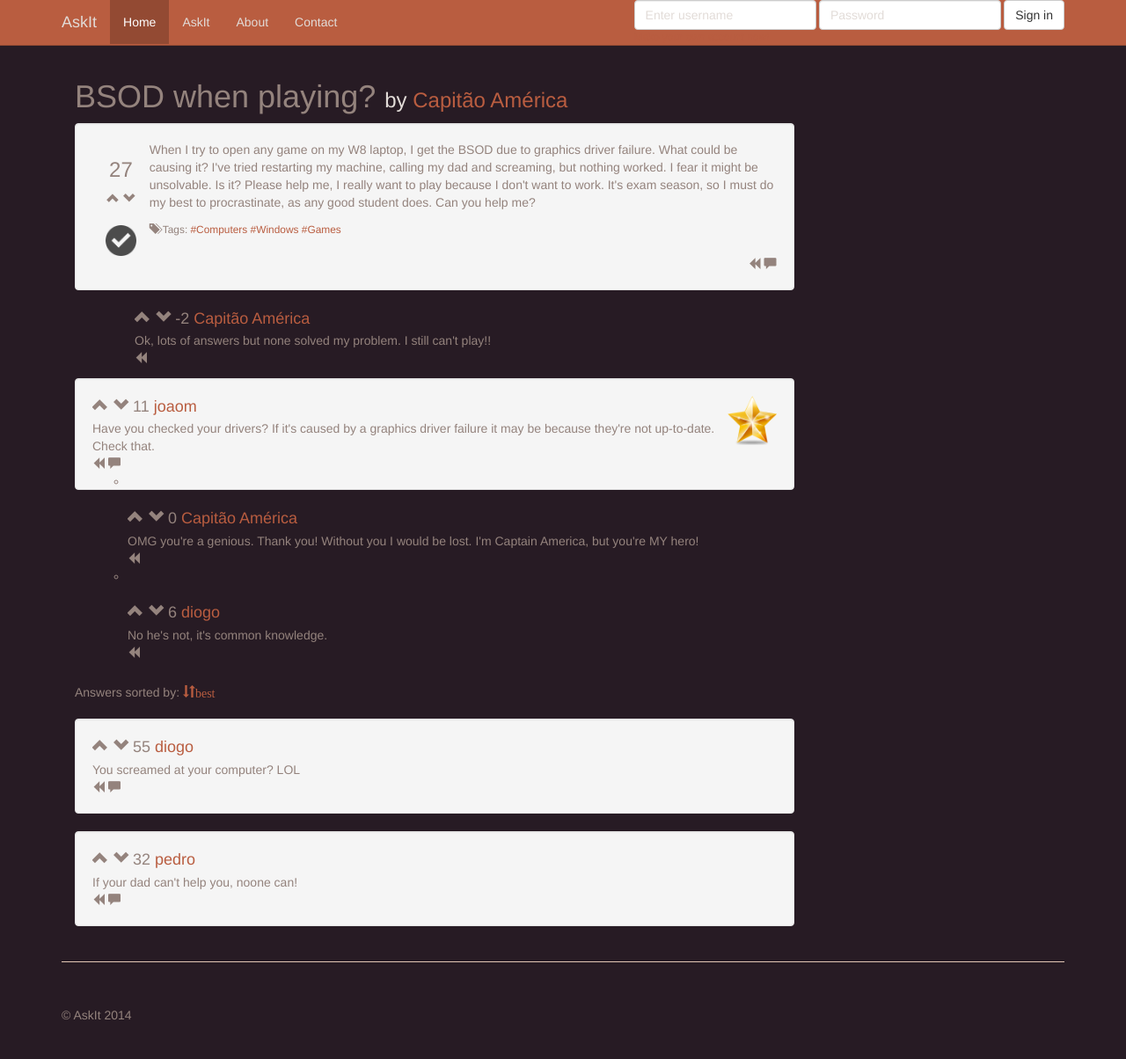
After one commit to JoaoMonteiro100/LBAW, a PHP site: page /questionpageguest.php in a window 1280 px wide. The commit adds this page. Shown: the whole page at 88% size. Run offline with PHP 8.4, Linux system fonts and the light colour scheme; some libraries are stand-ins or nearby versions.

Commit message:
pag pergunta

```diff
--- a/profile.php
+++ b/profile.php
@@ -91,6 +91,7 @@
                     <div class="col-sm-6 col-md-8">
                         <h4>
                             Capitão América</h4>
+							<img class="media-object" src="badge.png" width="55" title="200+ points">Score: 231<br><br>
                         <small>
                         <p>
 							<i class="glyphicon glyphicon-user"></i> Cpt_America
--- a/profile2.php
+++ b/profile2.php
@@ -98,6 +98,7 @@
                     <div class="col-sm-6 col-md-8">
                         <h4>
                             Capitão América</h4>
+							<img class="media-object" src="badge.png" width="55" title="200+ points">Score: 231<br><br>
                         <small>
                         <p>
 							<i class="glyphicon glyphicon-user"></i> <input type="text" value="Cpt_America">
--- /dev/null
+++ b/questionpageguest.php
@@ -0,0 +1,268 @@
+<!DOCTYPE html>
+<html lang="en">
+  <head>
+    <meta charset="utf-8">
+    <meta http-equiv="X-UA-Compatible" content="IE=edge">
+    <meta name="viewport" content="width=device-width, initial-scale=1">
+    <meta name="description" content="Want to know something? Just AskIt!">
+    <meta name="author" content="Grupo 54">
+    <link rel="shortcut icon" href="../../assets/ico/favicon.ico">
+
+    <title>AskIt</title>
+
+    <!-- Bootstrap core CSS -->
+    <!--<link href="css/bootstrap.min.css" rel="stylesheet">-->
+
+    <!-- Custom styles for this template -->
+	<!--<link href="css/cover.css" rel="stylesheet">-->
+    <link href="css/offcanvas.css" rel="stylesheet">
+	<link href="css/justified-nav.css" rel="stylesheet">
+    <link href="css/lavish-bootstrap.css" rel="stylesheet">
+	<link href="less/variables.less" rel="stylesheet">
+
+    <!-- Just for debugging purposes. Don't actually copy this line! -->
+    <!--[if lt IE 9]><script src="../../assets/js/ie8-responsive-file-warning.js"></script><![endif]-->
+
+    <!-- HTML5 shim and Respond.js IE8 support of HTML5 elements and media queries -->
+    <!--[if lt IE 9]>
+      <script src="https://oss.maxcdn.com/libs/html5shiv/3.7.0/html5shiv.js"></script>
+      <script src="https://oss.maxcdn.com/libs/respond.js/1.4.2/respond.min.js"></script>
+    <![endif]-->
+  </head>
+
+  <body>
+<div class="navbar navbar-inverse navbar-fixed-top" role="navigation">
+   <div class="container">
+      <div class="navbar-header">
+         <button type="button" class="navbar-toggle" data-toggle="collapse" data-target=".navbar-collapse">
+         <span class="sr-only">Toggle navigation</span>
+         <span class="icon-bar"></span>
+         <span class="icon-bar"></span>
+         <span class="icon-bar"></span>
+         </button>
+         <a class="navbar-brand" href="#">
+            AskIt<!--img src="logo.png" alt="AskIt"-->
+         </a>
+      </div>
+      <div class="navbar-collapse collapse">
+         <ul class="nav navbar-nav">
+            <li class="active"><a href="#">Home</a></li>
+			<li><a href="#">AskIt</a></li>
+            <li><a href="#about">About</a></li>
+            <li><a href="mailto:lbaw1354@fe.up.pt">Contact</a></li>
+
+         </ul>
+		 <!-- GUEST -->
+         <ul class="nav navbar-nav navbar-right ">
+            <small><form class="form-inline" role="form">
+               <li>
+                  <div class="form-group">
+                     <label class="sr-only" for="">Username</label>
+                     <input type="username" class="form-control" id="" placeholder="Enter username">
+                  </div>
+                  <div class="form-group">
+                     <label class="sr-only" for="">Password</label>
+                     <input type="password" class="form-control" id="" placeholder="Password" >
+                  </div>
+                  <button type="submit" class="btn btn-default">Sign in</button>
+               </li>
+               <li class="active" ><a href="./"><div class="clr">Make your own account now!</div></a></li>
+            </form></small>
+         </ul>
+      		 		 <!-- Admin
+         <ul class="nav navbar-nav navbar-right ">
+			<li class="dropdown">
+               <a href="#" class="dropdown-toggle" data-toggle="dropdown">Alerts (3)</a>
+               <ul class="dropdown-menu">
+                  <li><a href="#">User joaom answered your question!</a></li>
+                  <li><a href="#">User diogo commented your answer!</a></li>
+				  <li><a href="#">The question "How do you use a computer?" needs your help!</a></li>
+
+               </ul>
+            </li>
+			<li class="dropdown">
+               <a href="#" class="dropdown-toggle" data-toggle="dropdown">My Account <b class="caret"></b></a>
+               <ul class="dropdown-menu">
+                  <li><a href="#">Profile</a></li>
+                  <li><a href="#">Ask a question</a></li>
+				  <li><a href="#">Manage Users</a></li><!--admin
+                  <li class="divider"></li>
+                  <li><a href="#">Sign Out</a></li>
+               </ul>
+            </li>
+			<li><img src="avatar.png" alt="Image" height="42" width="42"></li>
+         </ul> -->
+
+
+	  </div>
+      <!--/.nav-collapse -->
+   </div>
+</div>
+
+    <div class="container">
+
+      <div class="row row-offcanvas row-offcanvas-right">
+
+        <div class="col-xs-9 col-sm-9">
+          <p class="pull-right visible-xs">
+            <button type="button" class="btn btn-primary btn-xs" data-toggle="offcanvas">Toggle nav</button>
+          </p>
+
+          <div class="container">
+			<h1>BSOD when playing? <small>by <a href="#">Capitão América</a></small></h1>
+
+			<div class="well">
+				<label for="inputName3" class="col-sm-1 control-label" align="center">
+					<h3 title="Vote balance">27</h3>
+					<span class="glyphicon glyphicon-chevron-up" title="Upvote"></span>
+					<span class="glyphicon glyphicon-chevron-down" title="Downvote"></span>
+					</span><br><br>
+					<!-- <span class="glyphicon glyphicon-ok" title="Answered"></span> -->
+					<img src="check.png" alt="" class="img-rounded img-responsive" title="Answered"/></label>
+				<p align="left">When I try to open any game on my W8 laptop, I get the BSOD due to graphics driver failure. What could be causing it? I've tried restarting my machine, calling my dad and screaming, but nothing worked. I fear it might be unsolvable. Is it? Please help me, I really want to play because I don't want to work. It's exam season, so I must do my best to procrastinate, as any good student does. Can you help me?</p>
+				<small><span class="glyphicon glyphicon-tags"></span> Tags:
+				<a href="#">#Computers</a>
+				<a href="#">#Windows</a>
+				<a href="#">#Games</a></small><br><br>
+				<div align="right">
+					<span class="glyphicon glyphicon-backward" title="See edit history"></span>
+					<span class="glyphicon glyphicon-comment" title="Comment"></span>
+				</div>
+			</div>
+
+			<label class="col-sm-1 control-label"></label>
+			<ul class="media-list">
+				<li class="pull-left">
+					<div class="media-body">
+					  <h4 class="media-heading">
+					  <span class="glyphicon glyphicon-chevron-up" title="Upvote"></span>
+					  <span class="glyphicon glyphicon-chevron-down" title="Downvote"></span> -2
+					  <a href="#">Capitão América</a></h4>
+					  Ok, lots of answers but none solved my problem. I still can't play!!
+
+				<div>
+					<span class="glyphicon glyphicon-backward" title="See edit history"></span>
+				</div>
+
+					</div>
+				</li>
+			</ul><br><br><br><br>
+
+			<ul class="media-list">
+			  <li class="well">
+				<div class="media-body">
+				  <h4 class="media-heading">
+				  <span class="glyphicon glyphicon-chevron-up" title="Upvote"></span></a>
+				  <span class="glyphicon glyphicon-chevron-down" title="Downvote"></span></a> 11
+				  <a href="#"> joaom</a>
+				  <img class="media-object" src="star.png" width="56" title="Best answer" align="right"></h4>
+				  Have you checked your drivers? If it's caused by a graphics driver failure it may be because they're not up-to-date. Check that.
+
+				<div>
+					<span class="glyphicon glyphicon-backward" title="See edit history"></span>
+					<span class="glyphicon glyphicon-comment" title="Comment"></span>
+				</div>
+
+				</div>
+				<ul class="pull-left">
+					<li class="pull-left">
+						<div class="media-body">
+						  <h4 class="media-heading"><br><br>
+						  <span class="glyphicon glyphicon-chevron-up" title="Upvote"></span>
+						  <span class="glyphicon glyphicon-chevron-down" title="Downvote"></span> 0
+						  <a href="#">Capitão América</a></h4>
+						  OMG you're a genious. Thank you! Without you I would be lost. I'm Captain America, but you're MY hero!
+
+						  <div>
+							  <span class="glyphicon glyphicon-backward" title="See edit history"></span>
+						  </div>
+
+						</div>
+					</li>
+				</ul>
+				<ul class="pull-left">
+					<li class="pull-left">
+						<div class="media-body">
+						  <h4 class="media-heading"><br><br>
+						  <span class="glyphicon glyphicon-chevron-up" title="Upvote"></span>
+						  <span class="glyphicon glyphicon-chevron-down" title="Downvote"></span> 6
+						  <a href="#">diogo</a></h4>
+						  No he's not, it's common knowledge.
+
+						  <div>
+							  <span class="glyphicon glyphicon-backward" title="See edit history"></span>
+						  </div>
+
+						</div>
+					</li>
+				</ul>
+			  </li>
+			</ul><br><br><br><br><br><br><br><br><br><br>
+
+			<span class="dropdown">Answers sorted by:
+               <a href="#" class="dropdown-toggle" data-toggle="dropdown"><span class="glyphicon glyphicon-sort">best</span></a>
+               <ul class="dropdown-menu">
+                  <li><a href="#">new</a></li>
+                  <li><a href="#">controversial</a></li>
+				  <li><a href="#">old</a></li>
+
+               </ul>
+            </span><br><br>
+
+			<ul class="media-list">
+			  <li class="well">
+				<div class="media-body">
+				  <h4 class="media-heading">
+				  <span class="glyphicon glyphicon-chevron-up" title="Upvote"></span>
+				  <span class="glyphicon glyphicon-chevron-down" title="Downvote"></span> 55
+				  <a href="#"> diogo</a></h4>
+				  You screamed at your computer? LOL
+
+				  <div>
+					<span class="glyphicon glyphicon-backward" title="See edit history"></span>
+					<span class="glyphicon glyphicon-comment" title="Comment"></span>
+				</div>
+
+				</div>
+			  </li>
+			</ul>
+			<ul class="media-list">
+			  <li class="well">
+				<div class="media-body">
+				  <h4 class="media-heading">
+				  <span class="glyphicon glyphicon-chevron-up" title="Upvote"></span>
+				  <span class="glyphicon glyphicon-chevron-down" title="Downvote"></span> 32
+				  <a href="#"> pedro</a></h4>
+				  If your dad can't help you, noone can!
+
+				  <div>
+					<span class="glyphicon glyphicon-backward" title="See edit history"></span>
+					<span class="glyphicon glyphicon-comment" title="Comment"></span>
+				</div>
+
+				</div>
+			  </li>
+			</ul>
+		  </div>
+		</div>
+	  </div>
+
+      <hr>
+
+      <footer>
+        <p>&copy; AskIt 2014</p>
+      </footer>
+
+    </div><!--/.container-->
+
+
+
+    <!-- Bootstrap core JavaScript
+    ================================================== -->
+    <!-- Placed at the end of the document so the pages load faster -->
+    <script src="https://ajax.googleapis.com/ajax/libs/jquery/1.11.0/jquery.min.js"></script>
+    <script src="js/bootstrap.min.js"></script>
+    <script src="js/offcanvas.js"></script>
+	<script src="js/docs.min.js"></script>
+  </body>
+</html>
```
Also changed, not shown: questionpage.php (added, +208 -0 lines), badge.png (added), check.png (added), star.png (added).
